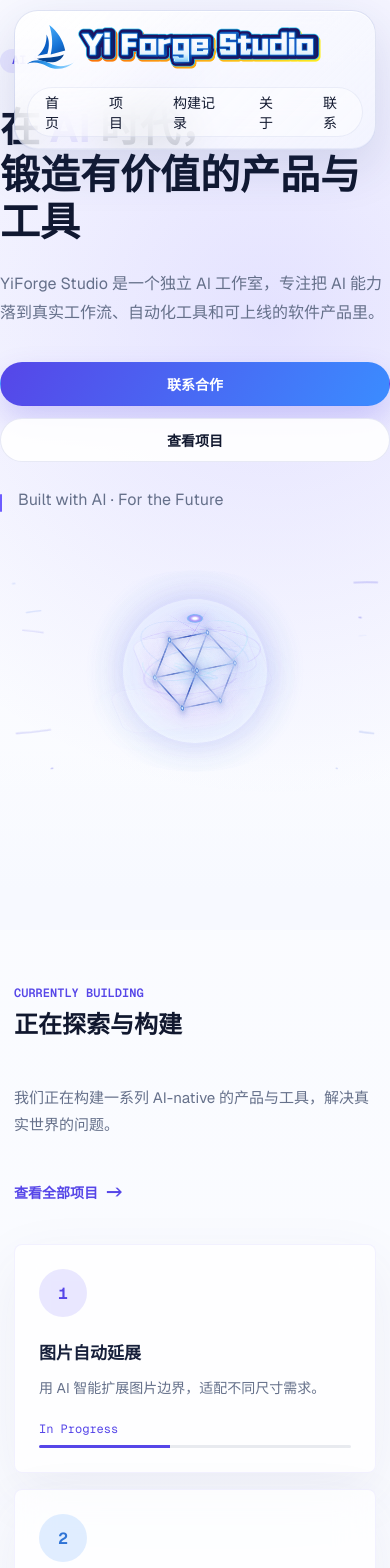
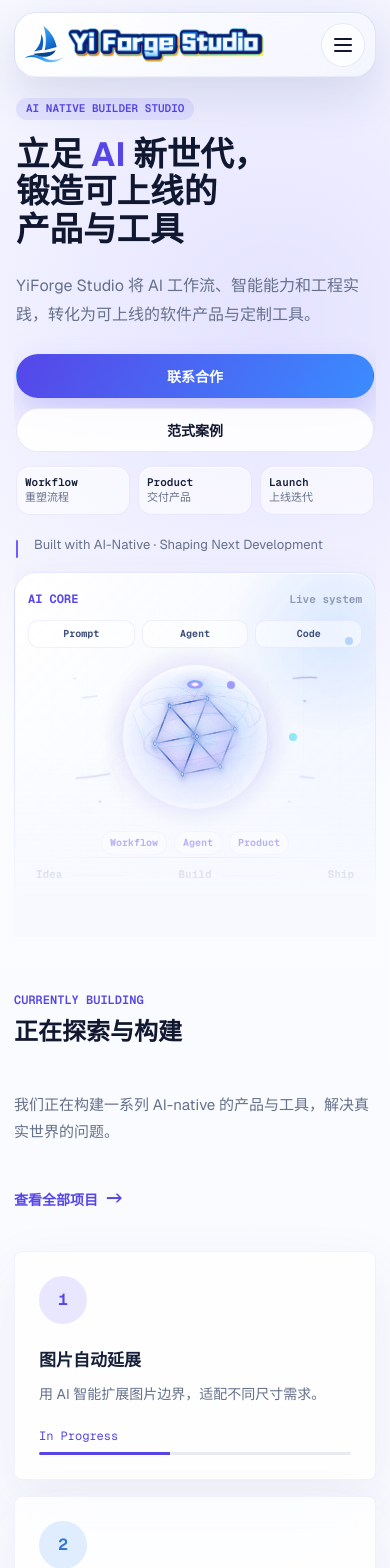
Before and after one commit to clearJSer/liangdev-studio, a Next.js app in the folder apps/web/: page / in a window 390 px wide. Shown: the top 1568 px of the page. Built offline with nearby package versions, Linux system fonts and the light colour scheme.

Commit message:
移动端打磨优化

```diff
--- a/apps/web/app/page.tsx
+++ b/apps/web/app/page.tsx
@@ -40,11 +40,25 @@ export default function Home() {
         <div className="hero-content">
           <p className="eyebrow eyebrow-pill">{home.eyebrow}</p>
           <h1 id="home-title">
-            在 <span>AI</span> 时代，
-            <br />
-            锻造有价值的产品与工具
+            <span className="hero-title-desktop">
+              立足 <span className="accent">AI</span> 新世代，
+              <br />
+              以 AI-Native 范式锻造产品与工具
+            </span>
+            <span className="hero-title-mobile">
+              立足 <span className="accent">AI</span> 新世代，
+              <br />
+              锻造可上线的
+              <br />
+              产品与工具
+            </span>
           </h1>
-          <p>{home.description}</p>
+          <p className="hero-description hero-description-desktop">
+            {home.description}
+          </p>
+          <p className="hero-description hero-description-mobile">
+            YiForge Studio 将 AI 工作流、智能能力和工程实践，转化为可上线的软件产品与定制工具。
+          </p>
           <div className="hero-actions" aria-label="首页操作">
             {home.actions.map((action) => (
               <Link
@@ -56,11 +70,48 @@ export default function Home() {
               </Link>
             ))}
           </div>
-          <p className="hero-caption">Built with AI · For the Future</p>
+          <div className="mobile-hero-proof" aria-label="首页能力摘要">
+            <span>
+              <strong>Workflow</strong>
+              <small>重塑流程</small>
+            </span>
+            <span>
+              <strong>Product</strong>
+              <small>交付产品</small>
+            </span>
+            <span>
+              <strong>Launch</strong>
+              <small>上线迭代</small>
+            </span>
+          </div>
+          <p className="hero-caption">
+            Built with AI-Native · Shaping Next Development
+          </p>
         </div>
 
         <div className="hero-visual">
-          <ForgeCore />
+          <div className="mobile-hero-panel">
+            <div className="mobile-panel-head" aria-hidden="true">
+              <span>AI Core</span>
+              <strong>Live system</strong>
+            </div>
+            <div className="mobile-panel-grid" aria-hidden="true">
+              <span>Prompt</span>
+              <span>Agent</span>
+              <span>Code</span>
+            </div>
+            <ForgeCore />
+            <div className="mobile-panel-tags" aria-hidden="true">
+              <span>Workflow</span>
+              <span>Agent</span>
+              <span>Product</span>
+            </div>
+            <div className="mobile-panel-flow" aria-hidden="true">
+              <span>Idea</span>
+              <span>Build</span>
+              <span>Ship</span>
+            </div>
+          </div>
         </div>
       </section>
 
--- a/apps/web/app/site.css
+++ b/apps/web/app/site.css
@@ -159,6 +159,10 @@ select {
   outline: none;
 }
 
+.mobile-menu {
+  display: none;
+}
+
 .site-main {
   flex: 1;
   width: 100%;
@@ -298,8 +302,32 @@ select {
   letter-spacing: 0;
 }
 
-.hero h1 span {
+.hero-title-desktop {
+  display: inline;
+}
+
+.hero-title-mobile {
+  display: none;
+}
+
+.hero-description-mobile,
+.mobile-hero-proof {
+  display: none;
+}
+
+.hero h1 .accent {
   color: var(--accent-strong);
+}
+
+.mobile-hero-panel {
+  display: contents;
+}
+
+.mobile-panel-head,
+.mobile-panel-grid,
+.mobile-panel-tags,
+.mobile-panel-flow {
+  display: none;
 }
 
 .hero p:not(.eyebrow),
@@ -312,7 +340,7 @@ select {
   line-height: 1.8;
 }
 
-.hero-content > p:not(.eyebrow) {
+.hero-content > .hero-description {
   max-width: 520px;
   margin-top: 24px;
   font-size: 16px;
@@ -1243,33 +1271,121 @@ select {
   }
 
   .site-header {
-    grid-template-columns: 1fr;
-    gap: 14px;
-    top: 10px;
+    grid-template-columns: minmax(0, 1fr) auto;
+    gap: 10px;
+    top: 12px;
     width: calc(100% - 28px);
-    padding: 12px;
-    border-radius: 24px;
+    min-height: 64px;
+    padding: 8px 10px;
+    border-radius: 22px;
   }
 
   .header-spacer {
     display: none;
   }
 
+  .brand {
+    height: 48px;
+    overflow: hidden;
+  }
+
+  .brand-mark {
+    height: 38px;
+  }
+
+  .brand-wordmark {
+    max-width: min(210px, calc(100vw - 128px));
+    height: 34px;
+  }
+
   .site-nav {
-    justify-content: flex-start;
+    display: none;
+  }
+
+  .mobile-menu {
+    position: relative;
+    display: block;
+    justify-self: end;
+  }
+
+  .mobile-menu summary {
+    display: grid;
+    align-content: center;
+    gap: 4px;
+    width: 44px;
+    height: 44px;
+    place-items: center;
+    border: 1px solid rgba(91, 109, 186, 0.14);
+    border-radius: 999px;
+    background: rgba(255, 255, 255, 0.72);
+    box-shadow: inset 0 1px 0 rgba(255, 255, 255, 0.9);
+    cursor: pointer;
+    list-style: none;
+  }
+
+  .mobile-menu summary::-webkit-details-marker {
+    display: none;
+  }
+
+  .mobile-menu summary span {
+    display: block;
+    width: 18px;
+    height: 2px;
+    border-radius: 999px;
+    background: var(--foreground);
+  }
+
+  .mobile-menu[open] summary {
+    border-color: rgba(109, 92, 255, 0.28);
+    background: rgba(109, 92, 255, 0.08);
+  }
+
+  .mobile-nav {
+    position: absolute;
+    top: calc(100% + 12px);
+    right: 0;
+    display: grid;
+    width: min(260px, calc(100vw - 40px));
+    gap: 6px;
+    padding: 10px;
+    border: 1px solid rgba(91, 109, 186, 0.14);
+    border-radius: 18px;
+    background: rgba(255, 255, 255, 0.92);
+    box-shadow: 0 18px 48px rgba(46, 62, 120, 0.16);
+    backdrop-filter: blur(18px);
+    -webkit-backdrop-filter: blur(18px);
+  }
+
+  .mobile-nav a {
+    display: flex;
+    min-height: 42px;
+    align-items: center;
+    padding: 0 14px;
+    border-radius: 12px;
+    color: var(--foreground);
+    font-size: 15px;
+    font-weight: 700;
+  }
+
+  .mobile-nav a:hover,
+  .mobile-nav a:focus-visible {
+    color: var(--accent-strong);
+    background: rgba(109, 92, 255, 0.08);
+    outline: none;
+  }
+
+  .hero {
+    grid-template-columns: 1fr;
     gap: 16px;
-    overflow-x: auto;
-    padding-bottom: 4px;
-  }
-
-  .hero {
-    padding: 48px 0 64px;
+    width: var(--container);
+    min-height: auto;
+    padding: 96px 0 34px;
   }
 
   .site-main > .hero:first-child {
     margin-top: 0;
     min-height: auto;
-    padding-top: 48px;
+    padding-top: 96px;
   }
 
   .hero::before {
@@ -1280,29 +1396,265 @@ select {
     display: none;
   }
 
-  .hero h1,
+  .hero-content {
+    max-width: none;
+    padding: 0 2px;
+  }
+
+  .eyebrow-pill {
+    min-height: 22px;
+    margin-bottom: 16px;
+    padding: 0 10px;
+    font-size: 11px;
+  }
+
+  .hero h1 {
+    max-width: 390px;
+    font-size: clamp(32px, 8.6vw, 38px);
+    line-height: 1.12;
+  }
+
   .page-intro h1 {
-    font-size: 40px;
+    font-size: 38px;
+  }
+
+  .hero-title-desktop {
+    display: none;
+  }
+
+  .hero-title-mobile {
+    display: inline;
+  }
+
+  .hero-description-desktop {
+    display: none;
+  }
+
+  .hero-description-mobile {
+    display: block;
+    max-width: 382px;
+    margin-top: 16px;
+    color: #536079;
+    font-size: 15px;
+    line-height: 1.7;
   }
 
   .hero-actions {
-    gap: 12px;
+    gap: 10px;
+    margin-top: 24px;
   }
 
   .hero-actions .button {
     width: 100%;
   }
 
+  .mobile-hero-proof {
+    display: grid;
+    grid-template-columns: repeat(3, minmax(0, 1fr));
+    gap: 8px;
+    margin-top: 14px;
+  }
+
+  .mobile-hero-proof span {
+    display: grid;
+    gap: 3px;
+    min-width: 0;
+    padding: 10px 8px;
+    border: 1px solid rgba(109, 92, 255, 0.1);
+    border-radius: 14px;
+    background: rgba(255, 255, 255, 0.56);
+    box-shadow: inset 0 1px 0 rgba(255, 255, 255, 0.82);
+  }
+
+  .mobile-hero-proof strong {
+    color: #17203b;
+    font-family: var(--font-geist-mono), monospace;
+    font-size: 11px;
+    line-height: 1;
+  }
+
+  .mobile-hero-proof small {
+    color: var(--muted);
+    font-size: 11px;
+    line-height: 1.2;
+    white-space: nowrap;
+  }
+
   .hero-caption {
-    margin-top: 38px;
+    margin-top: 18px;
+    color: #65708a;
+    font-size: 13px;
   }
 
   .forge-orbit {
-    min-height: 340px;
+    min-height: 138px;
   }
 
   .hero-visual {
-    min-height: 340px;
+    position: relative;
+    inset: auto;
+    z-index: 1;
+    min-height: 0;
+    opacity: 1;
+    pointer-events: none;
+  }
+
+  .mobile-hero-panel {
+    position: relative;
+    display: grid;
+    gap: 8px;
+    overflow: hidden;
+    min-height: 232px;
+    margin-top: 0;
+    padding: 13px 13px 15px;
+    border: 1px solid rgba(109, 92, 255, 0.12);
+    border-radius: 22px;
+    background:
+      radial-gradient(circle at 50% 52%, rgba(109, 92, 255, 0.18), transparent 32%),
+      radial-gradient(circle at 88% 18%, rgba(59, 140, 255, 0.16), transparent 26%),
+      linear-gradient(135deg, rgba(255, 255, 255, 0.94), rgba(239, 244, 255, 0.8)),
+      linear-gradient(90deg, rgba(109, 92, 255, 0.08) 1px, transparent 1px),
+      linear-gradient(180deg, rgba(109, 92, 255, 0.06) 1px, transparent 1px);
+    background-size:
+      auto,
+      auto,
+      auto,
+      36px 36px,
+      36px 36px;
+    box-shadow:
+      inset 0 1px 0 rgba(255, 255, 255, 0.9),
+      0 22px 54px rgba(64, 72, 130, 0.1);
+  }
+
+  .mobile-hero-panel::before,
+  .mobile-hero-panel::after {
+    position: absolute;
+    z-index: 1;
+    border-radius: 999px;
+    content: "";
+    pointer-events: none;
+  }
+
+  .mobile-hero-panel::before {
+    top: 64px;
+    right: 22px;
+    width: 8px;
+    height: 8px;
+    background: #60a5fa;
+    box-shadow:
+      -118px 44px 0 rgba(109, 92, 255, 0.58),
+      -56px 96px 0 rgba(34, 211, 238, 0.48);
+  }
+
+  .mobile-hero-panel::after {
+    right: 32px;
+    bottom: 44px;
+    left: 32px;
+    height: 1px;
+    background: linear-gradient(90deg, transparent, rgba(109, 92, 255, 0.26), transparent);
+  }
+
+  .mobile-panel-head,
+  .mobile-panel-grid,
+  .mobile-panel-tags,
+  .mobile-panel-flow {
+    position: relative;
+    z-index: 3;
+    display: flex;
+    align-items: center;
+  }
+
+  .mobile-panel-head {
+    justify-content: space-between;
+    min-height: 26px;
+  }
+
+  .mobile-panel-head span,
+  .mobile-panel-head strong,
+  .mobile-panel-grid span,
+  .mobile-panel-tags span,
+  .mobile-panel-flow span {
+    font-family: var(--font-geist-mono), monospace;
+    letter-spacing: 0;
+  }
+
+  .mobile-panel-head span {
+    color: var(--accent-strong);
+    font-size: 12px;
+    font-weight: 800;
+    text-transform: uppercase;
+  }
+
+  .mobile-panel-head strong {
+    color: var(--muted-soft);
+    font-size: 11px;
+  }
+
+  .mobile-panel-grid {
+    display: grid;
+    grid-template-columns: repeat(3, minmax(0, 1fr));
+    gap: 7px;
+  }
+
+  .mobile-panel-grid span {
+    display: grid;
+    min-height: 28px;
+    place-items: center;
+    border: 1px solid rgba(109, 92, 255, 0.09);
+    border-radius: 10px;
+    color: #40507a;
+    background: rgba(255, 255, 255, 0.52);
+    font-size: 10px;
+    font-weight: 800;
+  }
+
+  .mobile-panel-tags {
+    justify-content: center;
+    gap: 7px;
+  }
+
+  .mobile-panel-tags span {
+    padding: 5px 8px;
+    border: 1px solid rgba(109, 92, 255, 0.1);
+    border-radius: 999px;
+    color: var(--accent-strong);
+    background: rgba(255, 255, 255, 0.72);
+    font-size: 10px;
+    font-weight: 800;
+  }
+
+  .mobile-panel-flow {
+    justify-content: space-between;
+    min-height: 24px;
+    padding: 0 8px;
+  }
+
+  .mobile-panel-flow span {
+    position: relative;
+    color: #64708f;
+    font-size: 11px;
+    font-weight: 800;
+  }
+
+  .mobile-panel-flow span:not(:last-child)::after {
+    position: absolute;
+    top: 50%;
+    left: calc(100% + 10px);
+    width: min(54px, 16vw);
+    height: 1px;
+    background: rgba(109, 92, 255, 0.24);
+    content: "";
+  }
+
+  .hero-visual [role="img"] {
+    position: relative;
+    z-index: 2;
+    top: auto;
+    left: auto;
+    width: min(100%, 260px);
+    margin: -16px auto -10px;
+    opacity: 0.94;
+    transform: none;
   }
 
   .orbit-card {
--- a/apps/web/components/site-shell.tsx
+++ b/apps/web/components/site-shell.tsx
@@ -49,6 +49,20 @@ export function SiteShell({ children }: SiteShellProps) {
             </Link>
           ))}
         </nav>
+        <details className="mobile-menu">
+          <summary aria-label="打开导航菜单">
+            <span aria-hidden="true" />
+            <span aria-hidden="true" />
+            <span aria-hidden="true" />
+          </summary>
+          <nav className="mobile-nav" aria-label="移动端导航">
+            {siteContent.navigation.map((item) => (
+              <Link key={item.href} href={item.href}>
+                {item.label}
+              </Link>
+            ))}
+          </nav>
+        </details>
         <div className="header-spacer" aria-hidden="true" />
       </header>
       <main className="site-main">{children}</main>
--- a/apps/web/content/en.ts
+++ b/apps/web/content/en.ts
@@ -8,7 +8,7 @@ export const enContent: SiteContent = {
   locale: "en",
   name: "YiForge Studio",
   domain: "liucodex.com",
-  email: "hello@liucodex.com",
+  email: "clearjs@163.com",
   description:
     "YiForge Studio is an independent AI Native Builder Studio focused on AI workflows, automation tools, and shippable digital products.",
   navigation: [
@@ -20,8 +20,8 @@ export const enContent: SiteContent = {
   ],
   contactLinks: [
     {
-      href: "mailto:hello@liucodex.com",
-      label: "hello@liucodex.com",
+      href: "mailto:clearjs@163.com",
+      label: "clearjs@163.com",
       description: "Best for collaborations, AI workflows, prototypes, and technical consulting.",
     },
     {
--- a/apps/web/content/zh.ts
+++ b/apps/web/content/zh.ts
@@ -8,9 +8,9 @@ export const zhContent: SiteContent = {
   locale: "zh",
   name: "YiForge Studio",
   domain: "liucodex.com",
-  email: "hello@liucodex.com",
+  email: "clearjs@163.com",
   description:
-    "YiForge Studio 是一个独立 AI Native Builder Studio，专注构建 AI 工作流、自动化工具和可上线的数字产品。",
+    "YiForge Studio 是深耕 AI-Native 体系的独立研发工作室，交付可商业化上线的软件与定制化工具。",
   navigation: [
     { href: "/", label: "首页" },
     { href: "/projects", label: "项目" },
@@ -20,8 +20,8 @@ export const zhContent: SiteContent = {
   ],
   contactLinks: [
     {
-      href: "mailto:hello@liucodex.com",
-      label: "hello@liucodex.com",
+      href: "mailto:clearjs@163.com",
+      label: "clearjs@163.com",
       description: "适合项目合作、产品原型、AI 工作流和技术咨询。",
     },
     {
@@ -34,7 +34,7 @@ export const zhContent: SiteContent = {
     home: {
       title: "YiForge Studio | AI Native Builder Studio",
       description:
-        "YiForge Studio 是一个独立 AI Native Builder Studio，专注构建 AI 工作流、自动化工具和可上线的数字产品。",
+        "YiForge Studio 是深耕 AI-Native 体系的独立研发工作室，交付可商业化上线的软件与定制化工具。",
     },
     projects: {
       title: "项目",
@@ -58,13 +58,13 @@ export const zhContent: SiteContent = {
     },
   },
   home: {
-    eyebrow: "AI Native Builder Studio",
-    title: "在 AI 时代，锻造有价值的产品与工具",
+    eyebrow: "AI NATIVE BUILDER STUDIO",
+    title: "立足 AI 新世代，以 AI-Native 范式锻造产品与工具",
     description:
-      "YiForge Studio 是一个独立 AI 工作室，专注把 AI 能力落到真实工作流、自动化工具和可上线的软件产品里。",
+      "YiForge Studio 是深耕 AI-Native 体系的独立研发工作室。我们跳出传统软件工程的固有范式，依托全链路 AI 工作流，将智能能力锚定真实业务链路，交付可商业化上线的软件与定制化工具。",
     actions: [
       { href: "/contact", label: "联系合作", variant: "primary" },
-      { href: "/projects", label: "查看项目", variant: "secondary" },
+      { href: "/projects", label: "范式案例", variant: "secondary" },
     ],
     intro: {
       eyebrow: "关于 YiForge Studio",
@@ -207,7 +207,7 @@ export const zhContent: SiteContent = {
       description:
         "如果你正在评估 AI 工具、自动化工作流、产品原型或技术咨询，可以先发一封简短邮件，我们从具体问题聊起。",
       actions: [
-        { href: "mailto:hello@liucodex.com", label: "发送邮件" },
+        { href: "mailto:clearjs@163.com", label: "发送邮件" },
         { href: "/projects", label: "查看项目" },
       ],
     },
```
Also changed, not shown: apps/web/app/layout.tsx (+8 -2 lines), apps/web/public/brand/og-yiforge-studio.png (added).
